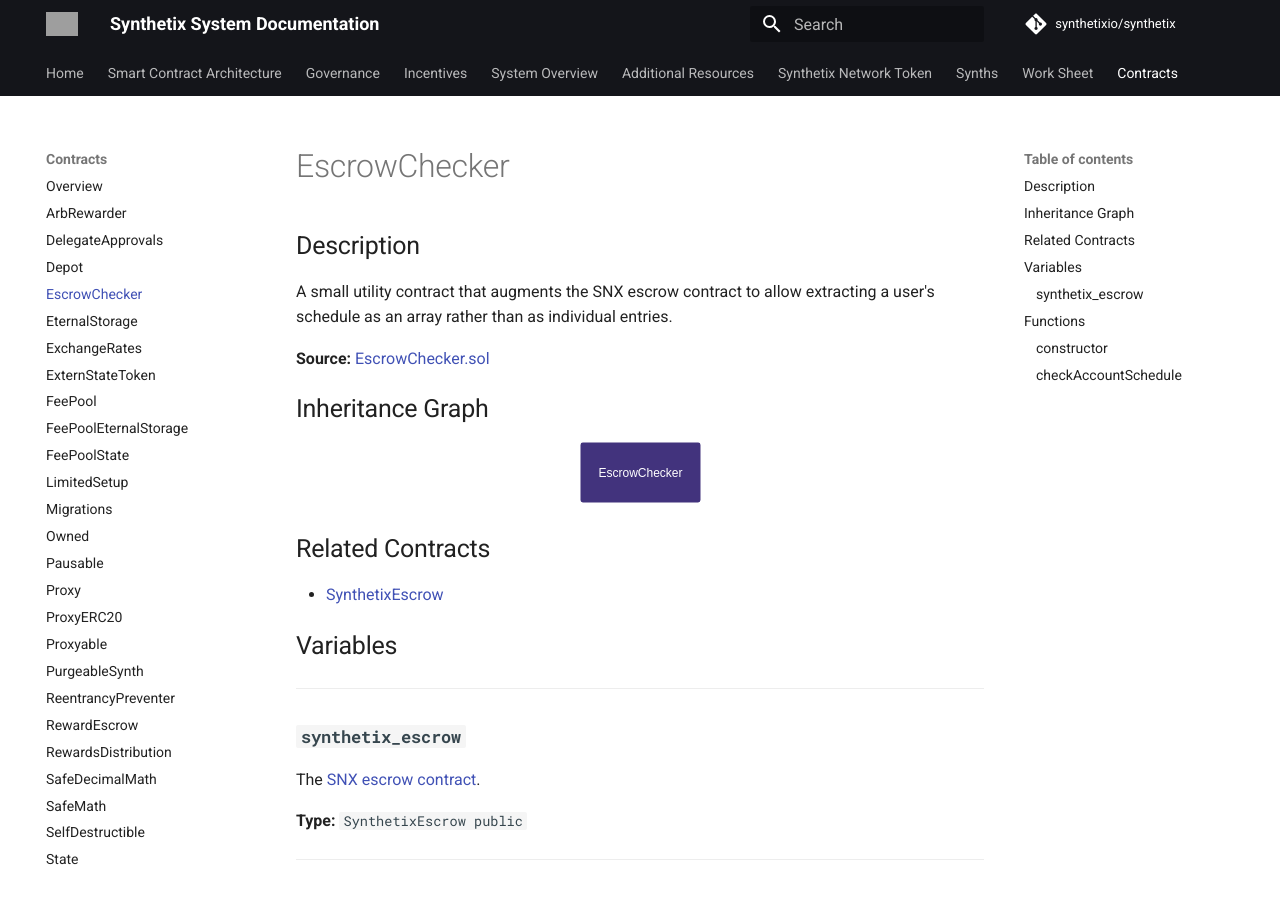
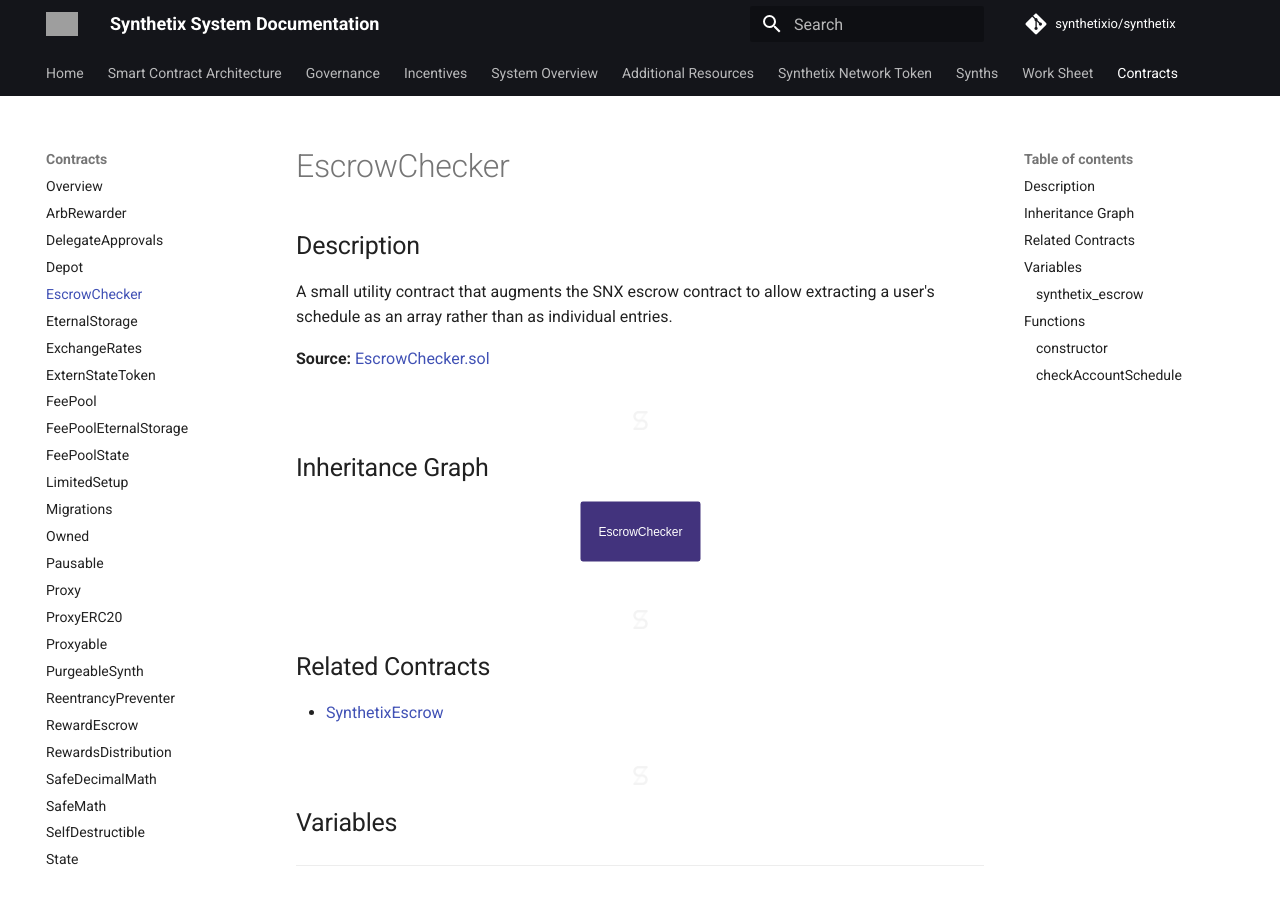
Before and after one commit to Synthetixio/synthetix, an MkDocs documentation site: the page built from docs/contracts/EscrowChecker.md, in a window 1280 px wide and 900 px high. Built offline with MkDocs 1.6.1 and Material for MkDocs 9.7.7, drawn with Linux system fonts in a browser that asks for light colours; comment, search, counter and statistics services are not loaded; grey boxes are pictures that could not be loaded.

Commit message:
EscrowChecker formatting

```diff
--- a/docs/contracts/EscrowChecker.md
+++ b/docs/contracts/EscrowChecker.md
@@ -6,15 +6,21 @@
 
 **Source:** [EscrowChecker.sol](https://github.com/Synthetixio/synthetix/blob/master/contracts/EscrowChecker.sol)
 
+<section-sep />
+
 ## Inheritance Graph
 
 <inheritance-graph>
     ![EscrowChecker inheritance graph](../img/graphs/EscrowChecker.svg)
 </inheritance-graph>
 
+<section-sep />
+
 ## Related Contracts
 
 * [SynthetixEscrow](SynthetixEscrow.md)
+
+<section-sep />
 
 ## Variables
 
@@ -29,7 +35,6 @@
 ---
 
 <section-sep />
-
 
 ## Functions
 
@@ -56,3 +61,5 @@
     **Signature**
 
     `checkAccountSchedule(address account) public view returns (uint[16])`
+
+<section-sep />
```
